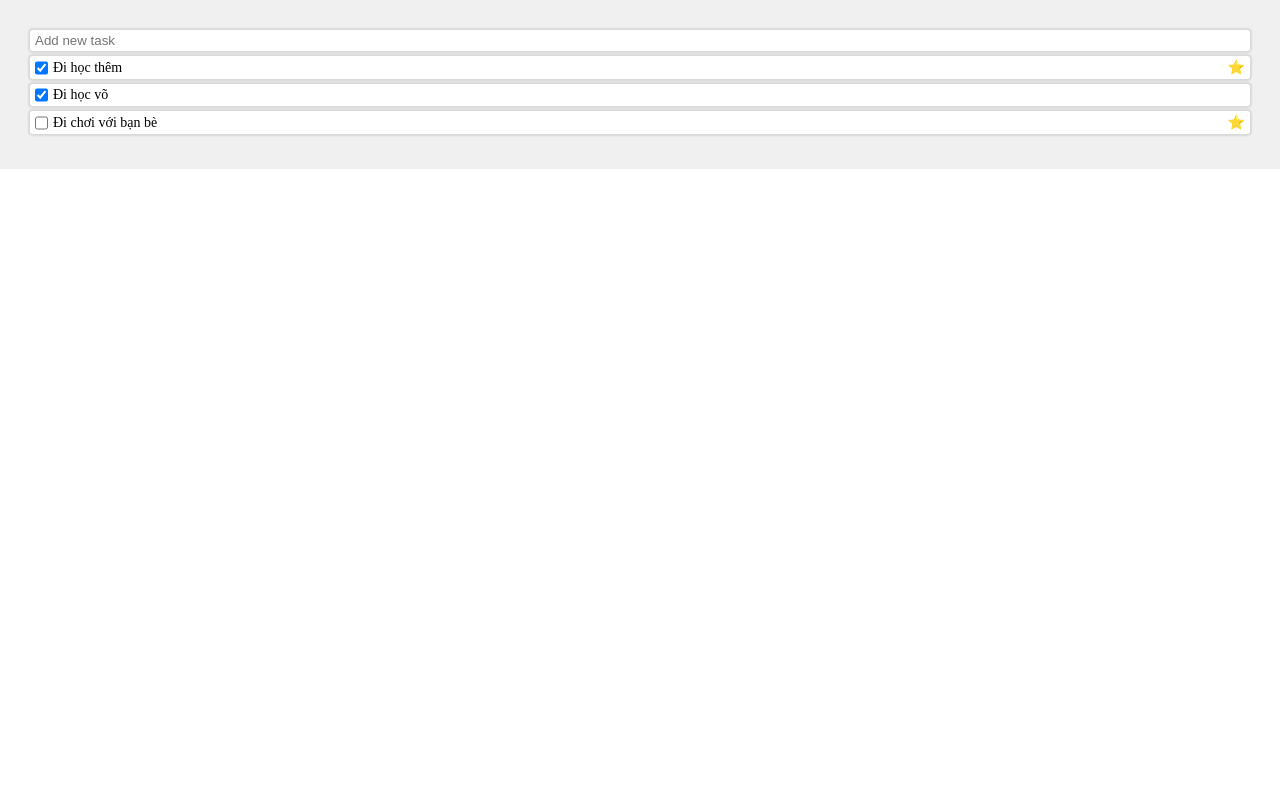
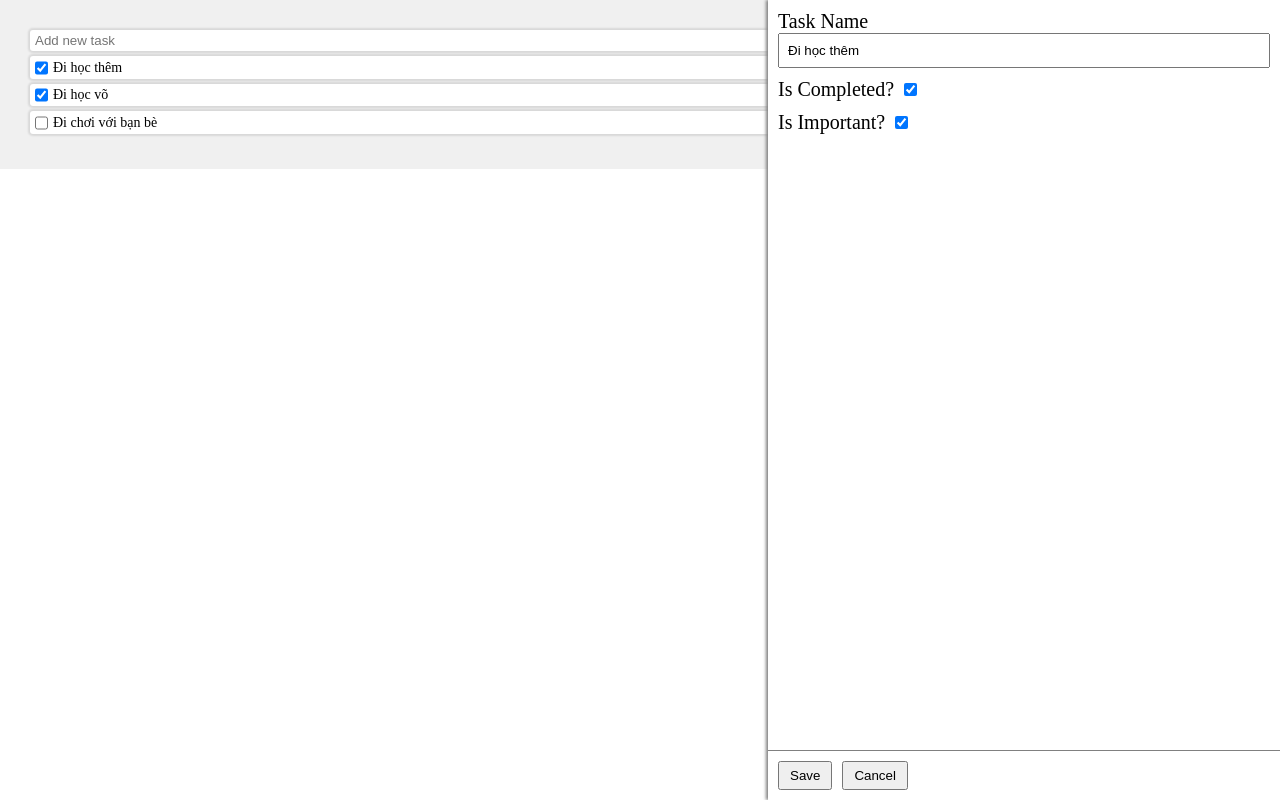
Before and after one commit to tuanhungdev1/TaskFlow, a React (Vite) app: page / in a window 1280 px wide. Both pictures are taken after a click on the checkbox 41 px from the left and 67 px from the top of the page. Built offline with nearby package versions, Linux system fonts and the light colour scheme.

Commit message:
Add sidebar

```diff
--- a/src/App.css
+++ b/src/App.css
@@ -1,5 +1,3 @@
-
-
 .task-input,
 .todo-item {
   border: 0;
--- a/src/App.tsx
+++ b/src/App.tsx
@@ -2,29 +2,36 @@ import { useRef, useState } from "react";
 import "./App.css";
 import TodoItem from "./components/TodoItem";
 import { IToDoItem } from "./types";
+import Sidebar from "./components/Sidebar";
 const App = () => {
   const [todoList, setTodoList] = useState<IToDoItem[]>([
     {
       id: "1",
       name: "Đi học thêm",
-      isInportant: true,
+      isImportant: true,
       isCompleted: false,
     },
     {
       id: "2",
       name: "Đi học võ",
-      isInportant: false,
+      isImportant: false,
       isCompleted: true,
     },
     {
       id: "3",
       name: "Đi chơi với bạn bè",
-      isInportant: true,
+      isImportant: true,
       isCompleted: false,
     },
   ]);
 
+  const [showSidebar, setShowSidebar] = useState(false);
+
+  const [activeTodoItemId, setActiveTodoItemId] = useState<string | null>(null);
+
   const inputRef = useRef<HTMLInputElement>(null);
+
+  const activeTodoItem = todoList.find((todo) => todo.id === activeTodoItemId);
 
   const handleCheckedTask = (id: string) => {
     const newTodoList = todoList.map((item) => {
@@ -41,12 +48,33 @@ const App = () => {
     setTodoList([...newTodoList]);
   };
 
+  const handleShowSidebarClick = (id: string) => {
+    setShowSidebar(true);
+    setActiveTodoItemId(id);
+  };
+
+  const handleUpdateTask = (task: IToDoItem) => {
+    const newTodoListUpdated = todoList.map((todo) => {
+      if (todo.id === task.id) {
+        return {
+          ...todo,
+          ...task,
+        };
+      } else {
+        return todo;
+      }
+    });
+
+    setTodoList([...newTodoListUpdated]);
+  };
+
   const todos = todoList.map((todo) => {
     return (
       <TodoItem
+        onShowSidebarClick={handleShowSidebarClick}
         name={todo.name}
         key={todo.id}
-        isInportant={todo.isInportant}
+        isInportant={todo.isImportant}
         id={todo.id}
         isCompleted={todo.isCompleted}
         onCompletedTask={handleCheckedTask}
@@ -71,7 +99,7 @@ const App = () => {
               {
                 id: crypto.randomUUID(),
                 name: value,
-                isInportant: true,
+                isImportant: true,
                 isCompleted: false,
               },
             ]);
@@ -83,6 +111,15 @@ const App = () => {
         }}
       />
       <div>{todos}</div>
+
+      {showSidebar && (
+        <Sidebar
+          key={activeTodoItemId}
+          onShowSidebarClick={() => setShowSidebar(false)}
+          todoItem={activeTodoItem}
+          onUpdateTask={handleUpdateTask}
+        />
+      )}
     </div>
   );
 };
--- /dev/null
+++ b/src/components/Sidebar.css
@@ -0,0 +1,48 @@
+.sidebar {
+  position: fixed;
+  top: 0;
+  bottom: 0;
+  right: 0;
+  width: 40vw;
+  background-color: white;
+  box-shadow: -2px 0 3px gray;
+  display: flex;
+  flex-direction: column;
+  justify-content: space-between;
+}
+
+.sb-field-first {
+  display: flex;
+  flex-direction: column;
+  margin-bottom: 10px;
+}
+
+.sb-field-first input {
+  padding: 8px;
+}
+
+.sb-field-first,
+.sb-field label {
+  font-size: 20px;
+}
+
+.sb-form {
+  padding: 10px;
+}
+
+.sb-field {
+  display: flex;
+  gap: 10px;
+  margin-bottom: 10px;
+}
+
+.sb-button {
+  padding: 10px;
+  border-top: 1px solid gray;
+  display: flex;
+  gap: 10px;
+}
+
+.sb-button button {
+  padding: 5px 10px;
+}
--- /dev/null
+++ b/src/components/Sidebar.tsx
@@ -0,0 +1,71 @@
+import { useState } from "react";
+import { IToDoItem } from "../types";
+import "./Sidebar.css";
+
+interface Props {
+  onShowSidebarClick: () => void;
+  onUpdateTask: (task: IToDoItem) => void;
+  todoItem: IToDoItem | undefined;
+}
+
+const Sidebar = ({ onShowSidebarClick, onUpdateTask, todoItem }: Props) => {
+  const [nameTask, setNameTask] = useState(todoItem?.name);
+  const [isCompleted, setIsCompleted] = useState(todoItem?.isCompleted);
+  const [isImportant, setIsImportant] = useState(todoItem?.isImportant);
+
+  const handleUpdateTask = () => {
+    onUpdateTask({
+      ...todoItem,
+      name: nameTask!,
+      isCompleted: isCompleted!,
+      isImportant: isImportant!,
+    } as IToDoItem);
+    onShowSidebarClick();
+  };
+
+  return (
+    <div className="sidebar">
+      <form action="" className="sb-form">
+        <div className="sb-field-first">
+          <label htmlFor="sb-name">Task Name</label>
+          <input
+            type="text"
+            id="sb-name"
+            value={nameTask}
+            onChange={(e: React.ChangeEvent<HTMLInputElement>) => {
+              setNameTask(e.target.value);
+            }}
+          />
+        </div>
+        <div className="sb-field">
+          <label htmlFor="sb-isCompeted">Is Completed?</label>
+          <input
+            type="checkbox"
+            id="sb-isCompeted"
+            checked={isCompleted}
+            onChange={(e: React.ChangeEvent<HTMLInputElement>) => {
+              setIsCompleted(e.target.checked);
+            }}
+          />
+        </div>
+        <div className="sb-field">
+          <label htmlFor="sb-isImportant">Is Important?</label>
+          <input
+            type="checkbox"
+            id="sb-isImportant"
+            checked={isImportant}
+            onChange={(e: React.ChangeEvent<HTMLInputElement>) => {
+              setIsImportant(e.target.checked);
+            }}
+          />
+        </div>
+      </form>
+      <div className="sb-button">
+        <button onClick={handleUpdateTask}>Save</button>
+        <button onClick={onShowSidebarClick}>Cancel</button>
+      </div>
+    </div>
+  );
+};
+
+export default Sidebar;
--- a/src/components/TodoItem.tsx
+++ b/src/components/TodoItem.tsx
@@ -4,6 +4,7 @@ interface Props {
   isInportant: boolean;
   isCompleted: boolean;
   onCompletedTask: (id: string) => void;
+  onShowSidebarClick: (id: string) => void;
 }
 
 const TodoItem = ({
@@ -12,9 +13,10 @@ const TodoItem = ({
   isInportant,
   isCompleted,
   onCompletedTask,
+  onShowSidebarClick,
 }: Props) => {
   return (
-    <div className="todo-item">
+    <div className="todo-item" onClick={() => onShowSidebarClick(id)}>
       <div
         style={{
           display: "flex",
--- a/src/types/index.d.ts
+++ b/src/types/index.d.ts
@@ -1,6 +1,6 @@
 export interface IToDoItem {
   id: string;
   name: string;
-  isInportant: boolean;
+  isImportant: boolean;
   isCompleted: boolean;
 }
```
